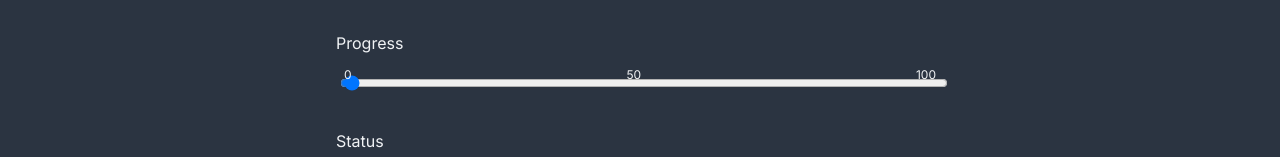
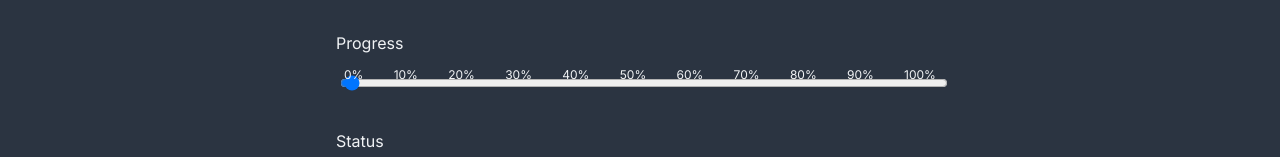
Before and after one commit to anshkarwasra/Ticketify, a Next.js app: page /TicketPage/new in a window 1280 px wide. Shown: the part 595-752 px from the top of the page. Built offline with nearby package versions, Linux system fonts and the light colour scheme.

Commit message:
added 10 markers

```diff
--- a/app/(components)/EditTicketForm.jsx
+++ b/app/(components)/EditTicketForm.jsx
@@ -172,9 +172,17 @@ const EditTicketForm = ({ ticket }) => {
             className="w-full"
           />
           <div className="absolute top-0 left-0 right-0 flex justify-between px-2">
-            <span className="text-xs">0</span>
-            <span className="text-xs">50</span>
-            <span className="text-xs">100</span>
+            <span className="text-xs">0%</span>
+            <span className="text-xs">10%</span>
+            <span className="text-xs">20%</span>
+            <span className="text-xs">30%</span>
+            <span className="text-xs">40%</span>
+            <span className="text-xs">50%</span>
+            <span className="text-xs">60%</span>
+            <span className="text-xs">70%</span>
+            <span className="text-xs">80%</span>
+            <span className="text-xs">90%</span>
+            <span className="text-xs">100%</span>
           </div>
         </div>
         <label>Status</label>
```
